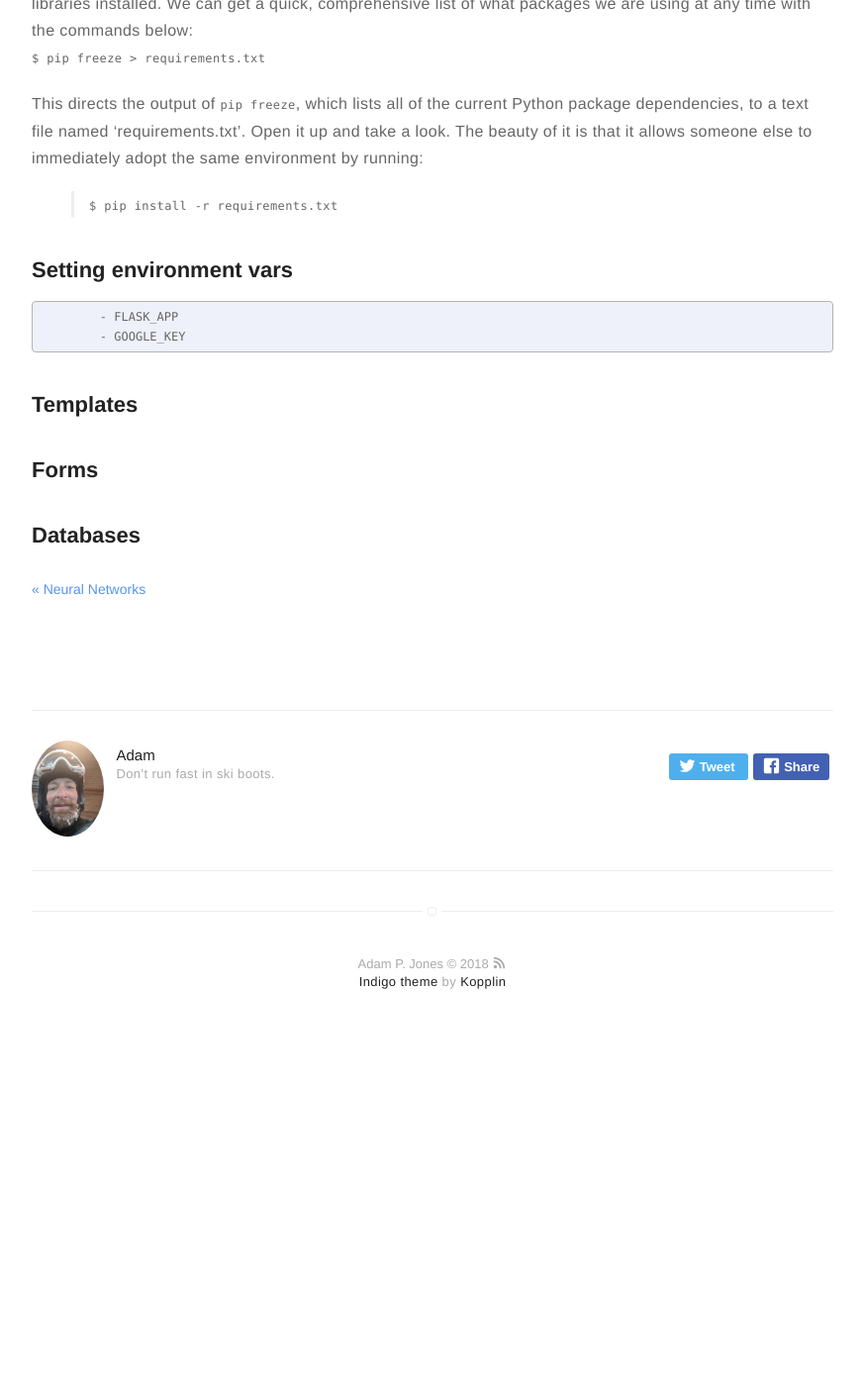
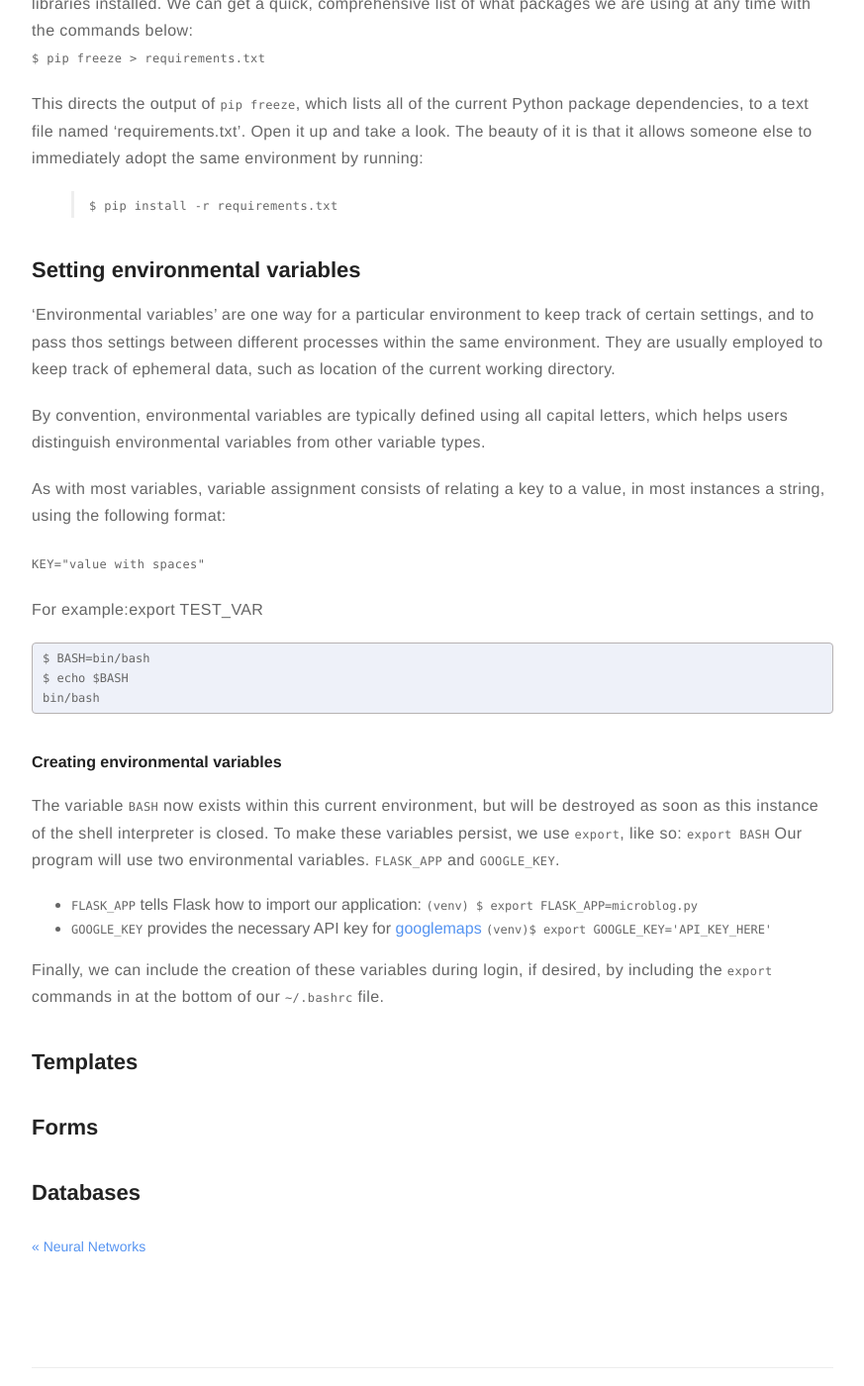
Before and after one commit to meccaLeccaHi/meccaLeccaHi.github.io, a Jekyll site: the page built from _posts/2018-11-08-web-apps-with-flask.md, in a window 1280 px wide and 1400 px high, scrolled down 2720 px. Shown: the whole window at 99% size, without its empty margins (203-1076 px from the left). Built offline with Jekyll 4.4.1, drawn with Linux system fonts in a browser that asks for light colours; before the commit the page ends 3783 px from its top, so only the background shows below that; some of the changed text lies outside the part shown.

Commit message:
adding to blog post

````diff
--- a/_posts/2018-11-08-web-apps-with-flask.md
+++ b/_posts/2018-11-08-web-apps-with-flask.md
@@ -6,6 +6,7 @@ math: false
 category: blog
 tag:
 - Virtual environments
+- Environmental variables
 - Flask
 - Googlemaps
 - SQL databases
@@ -42,7 +43,7 @@ $ source venv/bin/activate
 (venv)$ flask run
 ```
 
-This project served as a nice opportunity to get more familiar with Flask, with the intent of eventually building an app of greater utility down the road (perhaps integrating [Plotly](https://plot.ly/products/dash/)). For now let's learning about the essential components involved with Flask. But first, a brief primer on virtual enviroments and environmental variables.
+This project served as a nice opportunity to get more familiar with Flask, with the intent of eventually building an app of greater utility down the road (perhaps integrating [Plotly](https://plot.ly/products/dash/)). For now let's learning about the essential components involved with Flask. But first, a brief primer on virtual environments and environmental variables.
 
 ## Setting up the environment
 
@@ -86,13 +87,37 @@ The beauty of it is that it allows someone else to immediately adopt the same en
 >`$ pip install -r requirements.txt`
 
 
-## Setting environment vars
-		- FLASK_APP
-		- GOOGLE_KEY
+## Setting environmental variables
+'Environmental variables' are one way for a particular environment to keep track of certain settings, and to pass thos settings between different processes within the same environment. They are usually employed to keep track of ephemeral data, such as location of the current working directory.
+
+By convention, environmental variables are typically defined using all capital letters, which helps users distinguish environmental variables from other variable types.
+
+As with most variables, variable assignment consists of relating a key to a value, in most instances a string, using the following format:
+
+`KEY="value with spaces"`
+
+For example:export TEST_VAR
+```
+$ BASH=bin/bash
+$ echo $BASH
+bin/bash
+```
+
+#### Creating environmental variables
+The variable `BASH` now exists within this current environment, but will be destroyed as soon as this instance of the shell interpreter is closed. To make these variables persist, we use `export`, like so:
+`export BASH`
+Our program will use two environmental variables. `FLASK_APP` and `GOOGLE_KEY`.
+- `FLASK_APP` tells Flask how to import our application:
+`(venv) $ export FLASK_APP=microblog.py`
+- `GOOGLE_KEY` provides the necessary API key for [googlemaps](https://github.com/googlemaps/google-maps-services-python)
+`(venv)$ export GOOGLE_KEY='API_KEY_HERE'`
+
+Finally, we can include the creation of these variables during login, if desired, by including the `export` commands in at the bottom of our `~/.bashrc` file.
 
 
 ## Templates
 
+
 ## Forms
 
 ## Databases
````
